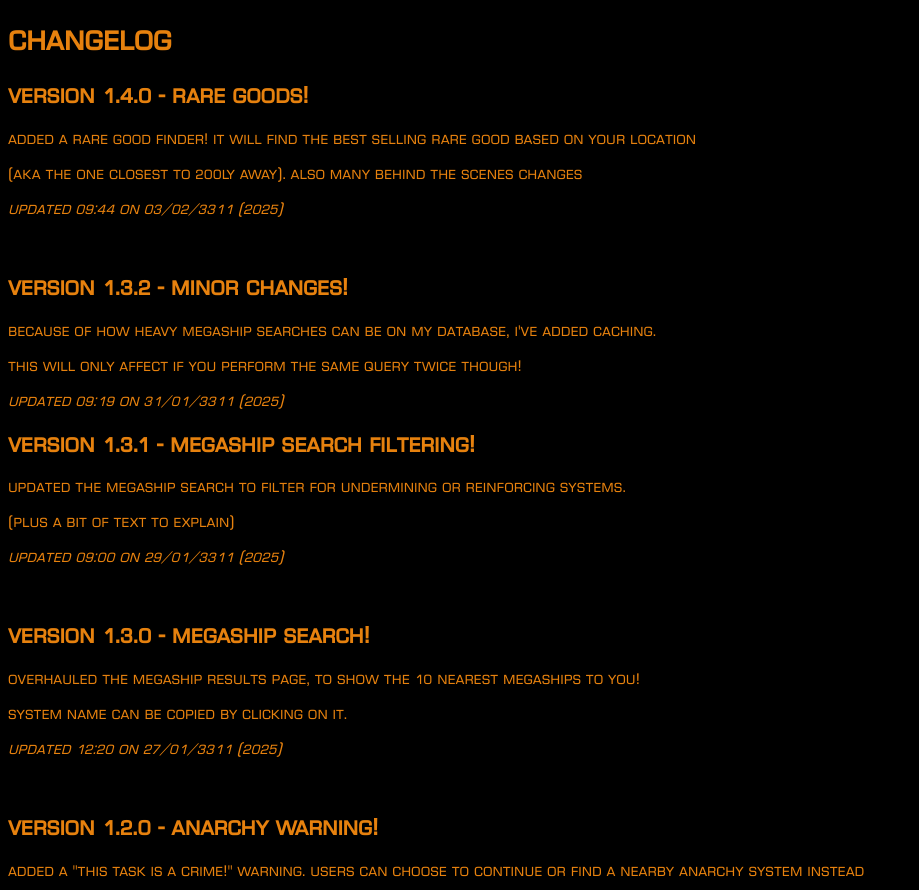
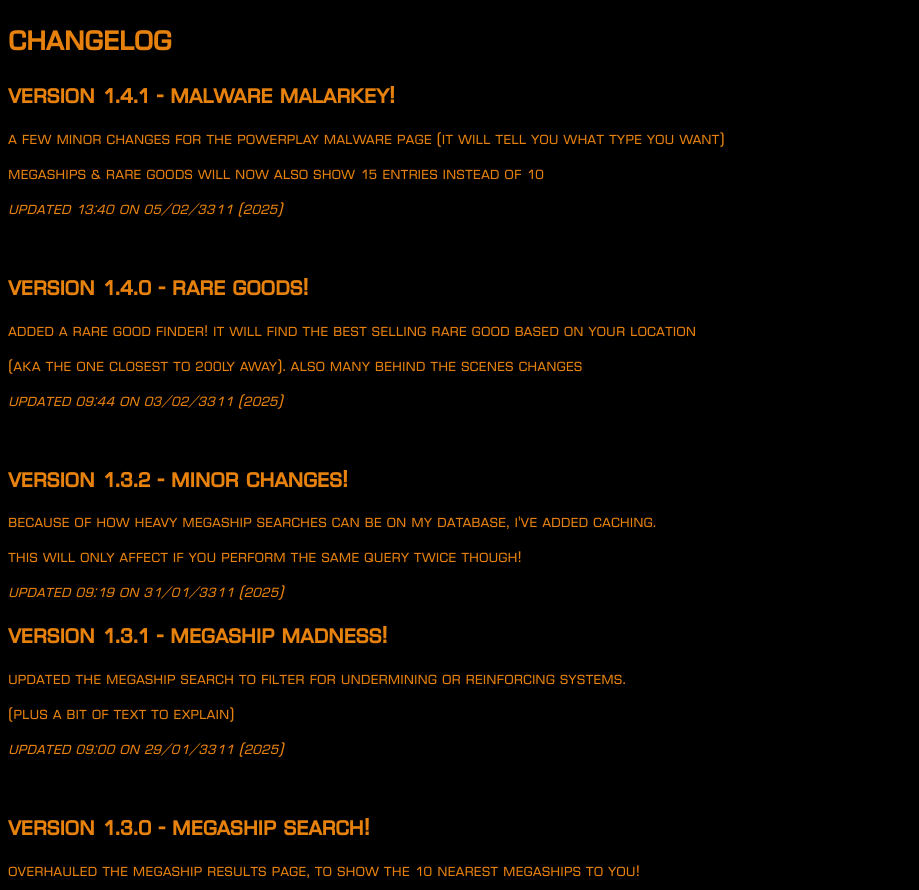
Before and after one commit to Niceygy/PowerPlayAssistant, a Flask app: page /changelog in a window 1280 px wide. Shown: the top 890 px of the page, without its empty margins (0-919 px from the left). Run offline with Flask 3, Linux system fonts and the light colour scheme; some libraries are stand-ins or nearby versions.

Commit message:
RELEASE: Malware Malarkey

```diff
--- a/app.py
+++ b/app.py
@@ -114,8 +114,8 @@ def database_stats():
 
 @app.route("/search_systems", methods=["GET"])
 def search_systems():
-    query = request.args.get("query", "")
-    results = query_star_systems(query, database)
+    query = request.args.get("query")
+    results = query_star_systems(query)
     return jsonify(results)
 
 
--- a/server/constants.py
+++ b/server/constants.py
@@ -30,7 +30,7 @@ TASKNAMES = [
     "Transfer Power classified data",
     "Transfer Power association and political data",
     "Transfer Power research and Industrial data",
-    "Upload Powerplay malware",
+    "Upload Powerplay Malware",
 ]
 """
 Task Names in an array
@@ -74,7 +74,7 @@ TASKTYPES = {
     "Exploration": ["HICD", "HBRS"],
     "Odyssey": ["RSGD", "TPCL", "TPAD", "TPRD", "UPMW"],
     "Aid": ["CAHM", "CEPD"],
-    "Illegal": ["CMCR", "HSHK", "PKLS"],
+    "Illegal": ["CMCR", "HSHK", "PKLS", "UPMW"],
 }
 
 
--- a/server/handlers/megaships.py
+++ b/server/handlers/megaships.py
@@ -42,7 +42,7 @@ def megaships_results(request, power, system, database):
         taskName=task,
         taskDescription=TaskDescription(task, power, system, powerInfo, database),
         taskType=getTaskType(task),
-        isIllegal="Is" if isTaskACrime(task, is_system_anarchy(system, database)) else "isn't",
+        isIllegal="isn't",
         isOpposingWeakness=isPowersWeakness(power, task),
         extraInfo=extraInfo,
         megaships=megaships,
--- a/server/handlers/raregoods.py
+++ b/server/handlers/raregoods.py
@@ -30,7 +30,7 @@ def handle_rare_goods(request, database):
         isAnarchy="YES" if is_system_anarchy(system, database) else "NO",
         taskName=task,
         taskType="Trading",
-        isIllegal="Is" if isTaskACrime(task, is_system_anarchy(system, database)) else "isn't",
+        isIllegal="isn't",
         isOpposingWeakness=isPowersWeakness(power, task),
         taskDescription=TaskDescription(task, power, system, powerInfo, database),
         systemNotes=systemNotes(power, system, database),
--- a/server/tasks/tasks.py
+++ b/server/tasks/tasks.py
@@ -91,6 +91,8 @@ def systemNotes(powerFullName, system_name, database):
         message += f"This system is permit locked."
     if (hasResSite(system_name, database)):
         message += f"This system has a resource extraction site."
+    if get_system_power_info(system_name, database)[0] == "Stronghold":
+        message += " Warning, this system is a stronghold. Opposing powers will not be welcome here"
     if message == "":
         return "N/A"
     else:
@@ -130,9 +132,7 @@ def TaskDescription(task_name, power_name, system_name, system_power_info, datab
     if task_name == "Transport Powerplay commodities":
         result += f". You will need the commodity '{what_commodity_action(power_name, system_name, database)}'."
     if task_name == "Upload Powerplay Malware":
-        result += f"You will need the odyssey data {retrieve_specific_goods(power_name, system_name, database)}. "
-    if system_power_info[0] == "Stronghold":
-        result += " Warning, this system is a stronghold. Opposing powers will not be welcome here"
+        result += f"You will need '{retrieve_specific_goods(power_name, system_name, database)}'. "
     if extraInfo != None:
         result += extraInfo
     return result
--- a/static/conf/Descriptions.txt
+++ b/static/conf/Descriptions.txt
@@ -20,4 +20,4 @@ RSGD=Retrieve specific goods: Retrieve specific goods required for missions.
 TPCL=Transfer Power classified data: Transfer classified data for your power.
 TPAD=Transfer Power association and political data: Transfer association and political data for your power.
 TPRD=Transfer Power research and Industrial data: Transfer research and industrial data for your power.
-UPMW=Upload Powerplay malware: Upload malware to disrupt enemy operations.
+UPMW=Get Powerplay malware from your local power contact, and upload it to a settlement data point in the target system. Note: This may trigger the alarms!
--- a/static/main.css
+++ b/static/main.css
@@ -45,3 +45,9 @@ button, select, input[type="text"], input[type="submit"], input[type="email"], t
     /* color: #ffcc00;
     text-shadow: 0 0 10px #ffcc00, 0 0 20px #ffcc00, 0 0 30px #ffcc00, 0 0 40px #ffcc00, 0 0 50px #ffcc00, 0 0 60px #ffcc00, 0 0 70px #ffcc00; */
 }
+
+.action_btn {
+    width: 200px;
+    margin: 0 auto;
+    display: inline;
+}
--- a/templates/changelog.html
+++ b/templates/changelog.html
@@ -9,9 +9,22 @@
     />
     <script defer src="https://data.niceygy.net/script.js" data-website-id="5a305d97-fef0-4c86-9528-243ae53470ad"></script>
   </head>
+<!--
+    <h2>Version 1. - !</h2>
+    <p></p>
+    <p></p>
+    <p><i>Updated on /3311 (2025)</i></p>
+    <br>
+-->
   <body>
     <h1>Changelog</h1>
 
+
+    <h2>Version 1.4.1 - Malware Malarkey!</h2>
+    <p>A few minor changes for the powerplay malware page (it will tell you what type you want)</p>
+    <p>Megaships & rare goods will now also show 15 entries instead of 10</p>
+    <p><i>Updated 13:40 on 05/02/3311 (2025)</i></p>
+    <br>
 
     <h2>Version 1.4.0 - Rare goods!</h2>
     <p>Added a rare good finder! It will find the best selling rare good based on your location</p>
@@ -24,7 +37,7 @@
     <p>This will only affect if you perform the same query twice though! </p>
     <p><i>Updated 09:19 on 31/01/3311 (2025)</i></p>
 
-    <h2>Version 1.3.1 - Megaship Search Filtering!</h2>
+    <h2>Version 1.3.1 - Megaship Madness!</h2>
     <p>Updated the megaship search to filter for undermining or Reinforcing systems. </p>
     <p>(Plus a bit of text to explain)</p>
     <p><i>Updated 09:00 on 29/01/3311 (2025)</i></p>
@@ -47,11 +60,6 @@
     <p><i>Updated 11:15 On 20/01/3311 (2025)</i></p>
     <br>
 
-    <!-- <br>
-    <h2>Version 1. - !</h2>
-    <p></p>
-    <p></p>
-    <p><i>Updated on /3311 (2025)</i></p> -->
     <a href="{{ url_for('index') }}">Back to Home</a>
   </body>
 </html>
```
Also changed, not shown: templates/is_crime.html (+17 -20 lines).
